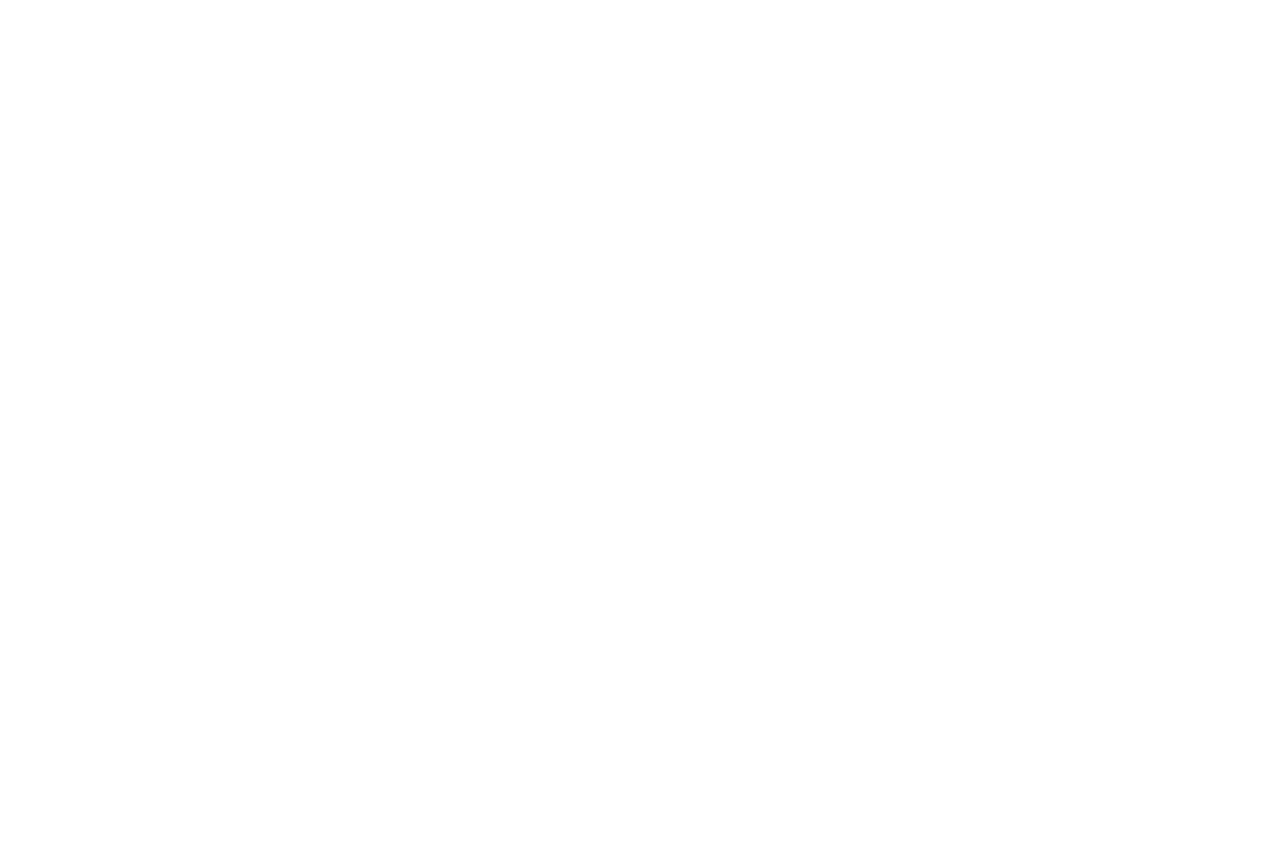
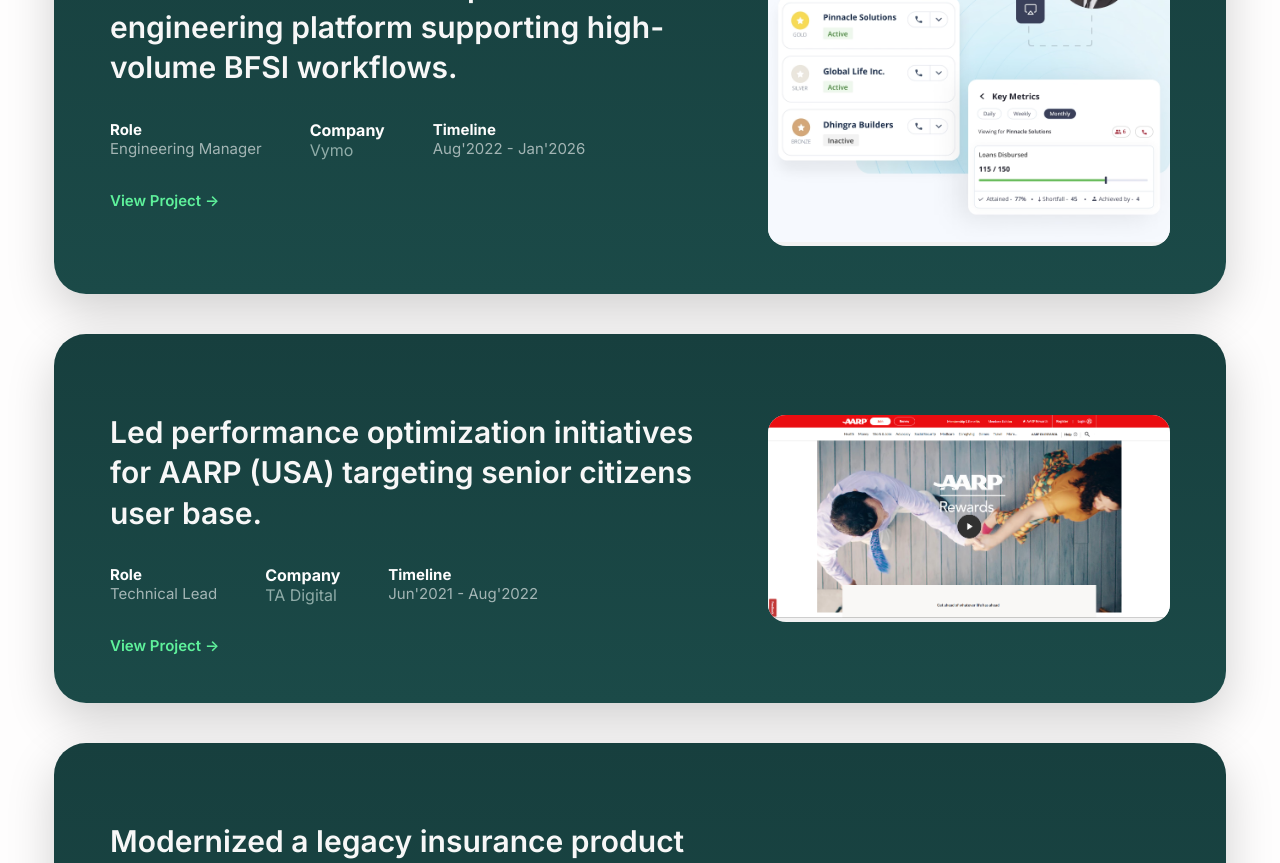
Before and after one commit to kajalchakole/portfolio-website, a React (Vite) app: page /#/projects in a window 1280 px wide. Shown: the part 1920-2783 px from the top of the page. Before the commit the page ends 800 px from the top, so only its background shows below. Built offline with nearby package versions, Linux system fonts and the light colour scheme.

Commit message:
Added project details for AARP and Majesco, including images and descriptions; refined CSS for project metadata display

```diff
--- a/src/app/App.jsx
+++ b/src/app/App.jsx
@@ -2,6 +2,7 @@
 import Navbar from './../components/layout/Navbar';
 import Hero from '../pages/Hero';
 import About from '../pages/About';
+import Projects from '../pages/Projects';
 
 function App() {
 
@@ -9,7 +10,8 @@
     <>
       <Navbar />
       <Hero />
-      {/* <About /> */}
+      <About />
+      <Projects />
     </>
   )
 }
--- a/src/pages/Projects.jsx
+++ b/src/pages/Projects.jsx
@@ -1,5 +1,7 @@
 import './projects.css';
 import VymoMedia from '../assets/vymo.png';
+import AARPMedia from '../assets/aarp.png';
+import MajescoMedia from '../assets/majesco.png';
 
 const Projects = () => {
     return <div className="project-page">
@@ -19,6 +21,10 @@
                             <strong>Role</strong> <br />
                             Engineering Manager
                         </div>
+                        <div className="project-company">
+                            <strong>Company</strong> <br />
+                            Vymo
+                        </div>
 
                         <div className="project-timeline">
                             <strong>Timeline</strong> <br />
@@ -35,6 +41,65 @@
                     <img src={VymoMedia} alt="" srcset="" />
                 </div>
             </div>
+
+            <div className="project-minimal">
+                <div className="project-details">
+                    <p className="project-statement">
+                        Led performance optimization initiatives for AARP (USA) targeting senior citizens user base.
+                    </p>
+                    <div className="project-meta">
+                        <div className="project-role">
+                            <strong>Role</strong> <br />
+                            Technical Lead
+                        </div>
+                        <div className="project-company">
+                            <strong>Company</strong> <br />
+                            TA Digital
+                        </div>
+                        <div className="project-timeline">
+                            <strong>Timeline</strong> <br />
+                            Jun'2021 - Aug'2022
+                        </div>
+                    </div>
+                    <div className="project-link">
+                        View Project →
+                    </div>
+                </div>
+                <div className="project-media">
+                    <img src={AARPMedia} alt="" srcset="" />
+                </div>
+            </div>
+
+            <div className="project-minimal">
+                <div className="project-details">
+
+                    <p className="project-statement">
+                        Modernized a legacy insurance product by migrating from Flex-based architecture to HTML5, enabling long-term maintainability and broader enterprise adoption.
+
+                    </p>
+                    <div className="project-meta">
+                        <div className="project-role">
+                            <strong>Role</strong> <br />
+                            Lead Engineer
+                        </div>
+                        <div className="project-company">
+                            <strong>Company</strong> <br />
+                            Majesco
+                        </div>
+                        <div className="project-timeline">
+                            <strong>Timeline</strong> <br />
+                            Nov'2014 - Jun'2021
+                        </div>
+                    </div>
+                    <div className="project-link">
+                        View Project →
+                    </div>
+                </div>
+                <div className="project-media">
+                    <img src={MajescoMedia} alt="" srcset="" />
+                </div>
+            </div>
+
         </section>
 
     </div>;
--- a/src/pages/projects.css
+++ b/src/pages/projects.css
@@ -101,7 +101,6 @@
 
 .project-media img {
     width: 100%;
-    height: 100%;
     object-fit: cover;
 }
 
@@ -116,9 +115,13 @@
   }
 }
 
-
 .project-meta {
   display: flex;
   gap: 48px;
   margin-top: 24px;
+  color: var(--primary-color-shade1);
+
+  strong {
+    color: var(--primary-bg-color);
+  }
 }
```
Also changed, not shown: src/assets/aarp.png (added), src/assets/majesco.png (added).
